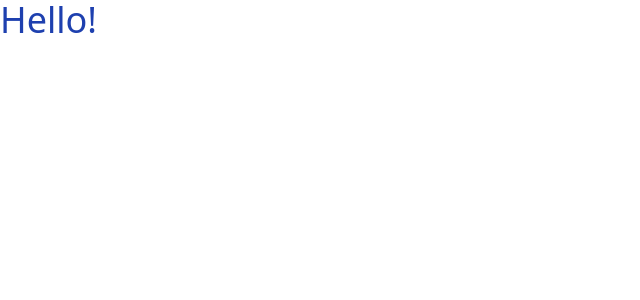
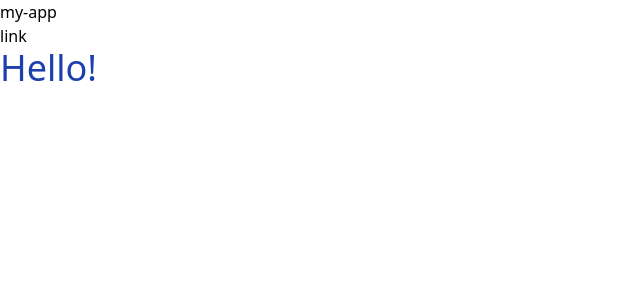
Before and after one commit to jungle379/my-app, a Next.js app: page / in a window 1280 px wide. Shown: the top 300 px of the page, without its empty margins (0-640 px from the left). Built offline with nearby package versions, Linux system fonts and the light colour scheme.

Commit message:
⚡️ create_header

```diff
--- a/src/components/Header.tsx
+++ b/src/components/Header.tsx
@@ -1,14 +1,14 @@
-import Link from "next/head";
+import Link from "next/link";
 
 const Header = () => {
-  <>
-    <div>header</div>
-    <div>
-      <Link href="/">
-        <a>link</a>
-      </Link>
-    </div>
-  </>;
+  return (
+    <>
+      <div>my-app</div>
+      <div>
+        <Link href="/">link</Link>
+      </div>
+    </>
+  );
 };
 
 export default Header;
```
